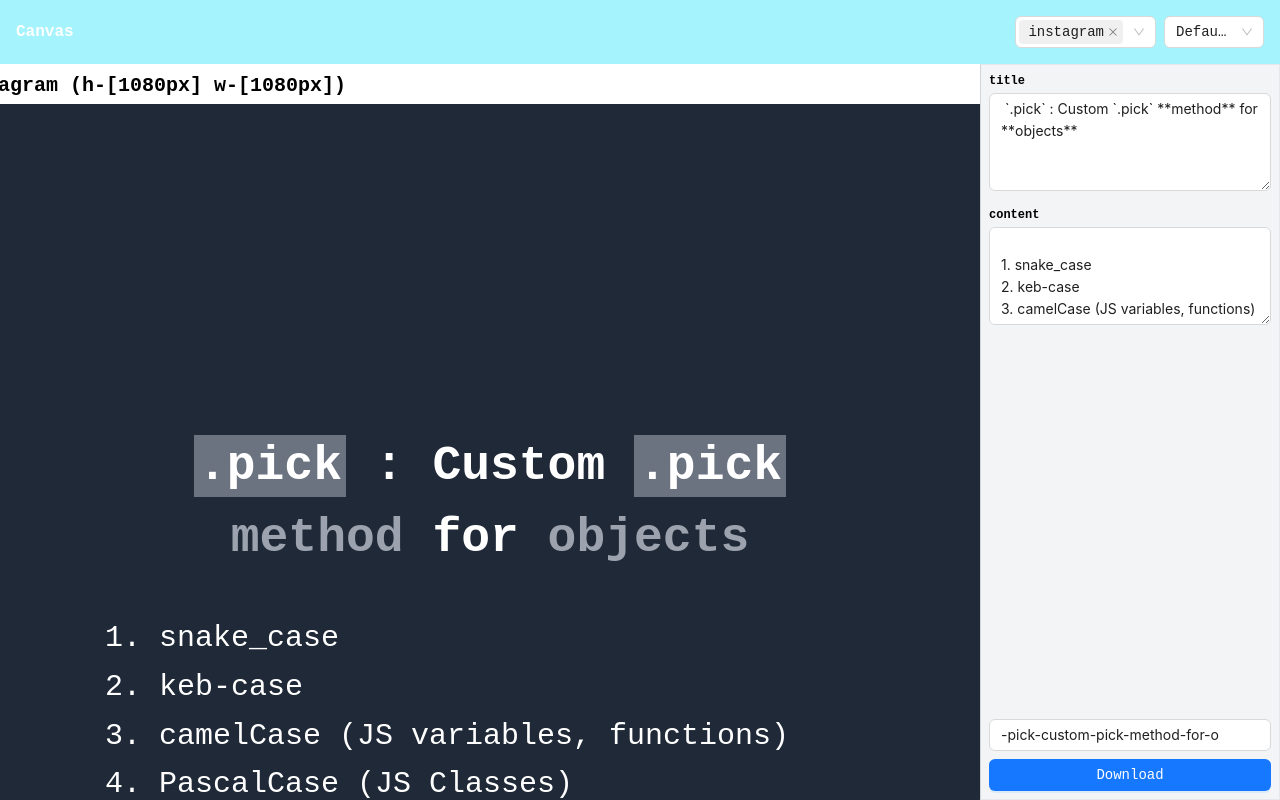
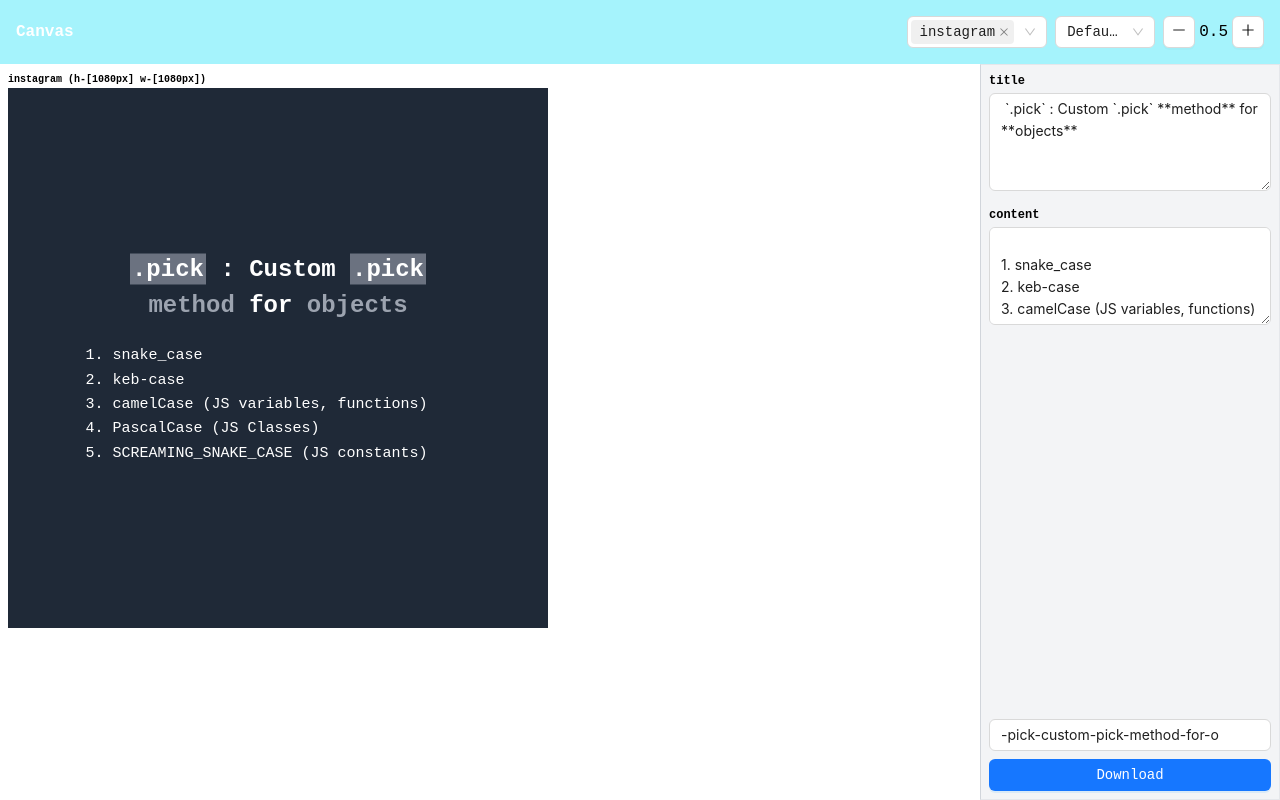
Before and after one commit to 318097/canvas, a React (Create React App) app: page / in a window 1280 px wide. Built offline with nearby package versions, Linux system fonts and the light colour scheme; the HTML template or start-up script is replaced by a standard one.

Commit message:
Add: Zoom level

```diff
--- a/src/components/Raw/Canvas.js
+++ b/src/components/Raw/Canvas.js
@@ -15,14 +15,20 @@ const Canvas = ({
   templates,
   localProperties,
   globalProperties,
+  zoomLevel,
 }) => {
   const grouppedTemplates = Object.entries(_.groupBy(templates, "groupId"));
 
-  const containerClasses = `flex flex-col items-start gap-1 mb-12`;
+  const zoomTransitionClasses = `transition-all duration-500 ease-in-out`;
+  const cardContainerClasses = `flex flex-col items-start gap-1 ${zoomTransitionClasses}`;
+  const cardContainerStyles = {
+    transform: `scale(${zoomLevel})`,
+    transformOrigin: "0% 0%",
+  };
 
   return (
     <div
-      className="p-2 bg-white grow h-full overflow-auto flex flex-col items-center max-w-full"
+      className="p-2 bg-white grow h-full overflow-auto flex flex-wrap gap-8 items-start max-w-full"
       ref={canvasContainerRef}
     >
       {grouppedTemplates.map(([groupId, templates], idx) => {
@@ -34,24 +40,52 @@ const Canvas = ({
           localProperties,
           globalProperties,
         };
+
         if (groupId === "none") {
           return templates.map((template) => {
             const { platform, className } = template;
+            const scalingContainerStyles = {
+              width: `${template.containerWidth * zoomLevel}px`,
+              height: `${template.containerHeight * zoomLevel + 40}px`,
+            };
             return (
-              <div className={containerClasses} key={idx}>
-                <Title platform={platform} className={className} />
+              <div
+                key={idx}
+                style={scalingContainerStyles}
+                className={zoomTransitionClasses}
+              >
+                <div
+                  className={cardContainerClasses}
+                  style={cardContainerStyles}
+                >
+                  <Title
+                    platform={platform}
+                    className={className}
+                    containerWidth={template.containerWidth}
+                  />
                   <Card template={template} {...cardProps} />
+                </div>
               </div>
             );
           });
         } else {
           const { containerWidth, className, platform } = templates[0];
+          const scalingContainerStyles = {
+            width: `${templates[0].containerWidth * zoomLevel}px`,
+            height: `${templates[0].containerHeight * zoomLevel + 40}px`,
+          };
           return (
-            <div className={containerClasses} key={idx}>
+            <div
+              key={idx}
+              style={scalingContainerStyles}
+              className={zoomTransitionClasses}
+            >
+              <div className={cardContainerClasses} style={cardContainerStyles}>
                 <Title
                   platform={platform}
                   className={className}
                   templates={templates}
+                  containerWidth={templates[0].containerWidth}
                 />
                 <div
                   className={`bg-gray-200 border p-[10px]`}
@@ -70,6 +104,7 @@ const Canvas = ({
                   </Carousel>
                 </div>
               </div>
+            </div>
           );
         }
       })}
@@ -77,13 +112,16 @@ const Canvas = ({
   );
 };
 
-const Title = ({ platform, className, templates }) => (
-  <div className="flex items-center justify-between w-full">
-    <h1 className="text-xl font-bold">
+const Title = ({ platform, className, templates, containerWidth }) => (
+  <div
+    className="flex items-center justify-between w-full"
+    style={{ width: `${containerWidth}px` }}
+  >
+    <h1 className="text-xl font-bold grow w-full">
       {platform} ({className})
     </h1>
     {!!templates && (
-      <div className="text-sm">{`Total ${templates.length}`}</div>
+      <div className="text-sm shrink-0">{`Total ${templates.length}`}</div>
     )}
   </div>
 );
--- a/src/components/Raw/Header.js
+++ b/src/components/Raw/Header.js
@@ -1,13 +1,16 @@
 import React from "react";
-import { Select } from "antd";
+import { Button, Select } from "antd";
 import { POST_VARIANTS } from "./config";
 import { generateTemplate } from "./helpers";
+import { MinusOutlined, PlusOutlined } from "@ant-design/icons";
 
 const Header = ({
   selectedTemplates,
   setSelectedTemplates,
   postVariant,
   setPostVariant,
+  setZoomLevel,
+  zoomLevel,
 }) => {
   return (
     <header className="flex items-center justify-between w-full p-4 bg-cyan-200">
@@ -30,6 +33,21 @@ const Header = ({
           value={postVariant}
           onChange={setPostVariant}
         />
+        <div className="flex items-center gap-1">
+          <Button
+            icon={<MinusOutlined />}
+            onClick={() =>
+              setZoomLevel((p) => Math.round((Number(p) - 0.1) * 10) / 10)
+            }
+          />
+          {zoomLevel}
+          <Button
+            icon={<PlusOutlined />}
+            onClick={() =>
+              setZoomLevel((p) => Math.round((Number(p) + 0.1) * 10) / 10)
+            }
+          />
+        </div>
       </div>
     </header>
   );
--- a/src/components/Raw/Raw.js
+++ b/src/components/Raw/Raw.js
@@ -25,6 +25,7 @@ const Raw = () => {
   const [selectedTemplates, setSelectedTemplates] = useState(["instagram"]);
   const [postVariant, setPostVariant] = useState("default");
   const [filename, setFilename] = useState("");
+  const [zoomLevel, setZoomLevel] = useState(0.5);
 
   const isGlobal = propertyType === "global";
   const templateRef = useRef({});
@@ -46,7 +47,7 @@ const Raw = () => {
   }, [selectedTemplates]);
 
   useEffect(() => {
-    parseDataForTheme();
+    parseDataForVariant();
   }, [postVariant]);
 
   useEffect(() => {
@@ -93,7 +94,7 @@ const Raw = () => {
     );
   }, [data]);
 
-  const parseDataForTheme = () => {
+  const parseDataForVariant = () => {
     const platform = "instagram";
     if (postVariant === "listicle") {
       const content = data.content.trim().split("\n");
@@ -124,7 +125,7 @@ const Raw = () => {
       setData((prev) => ({ ...prev, ...contentBreakdownObj }));
       setTemplates(pages);
     } else {
-      // setTemplates(generateTemplate(platform));
+      setTemplates(generateTemplate(selectedTemplates));
     }
   };
 
@@ -145,7 +146,9 @@ const Raw = () => {
         })
         .then((dataUrl) => {
           const link = document.createElement("a");
-          link.download = `[${new Date().getTime()}] ${idx}.${filename}.png`;
+          link.download = `[${new Date().getTime()}] ${
+            idx ? `${idx}.` : ""
+          }${filename}.png`;
           link.href = dataUrl;
           link.click();
         })
@@ -227,6 +230,8 @@ const Raw = () => {
     setSelectedTemplates,
     postVariant,
     setPostVariant,
+    zoomLevel,
+    setZoomLevel,
   };
 
   const canvasProps = {
@@ -238,6 +243,7 @@ const Raw = () => {
     templates,
     localProperties,
     globalProperties,
+    zoomLevel,
   };
 
   const sidebarProps = {
--- a/src/components/Raw/helpers.js
+++ b/src/components/Raw/helpers.js
@@ -39,14 +39,7 @@ const generateTemplate = (platforms, keys) => {
   platforms = [].concat(platforms);
   const { title = "title", content = "content", groupId = "none" } = keys || {};
 
-  const TEMPLATES = [
-    {
-      platform: "instagram",
-      groupId: groupId,
-      containerWidth: 1080,
-      containerHeight: 1080,
-      className: `h-[1080px] w-[1080px]`,
-      layout: [
+  const layout = [
     {
       type: "text",
       key: title,
@@ -58,7 +51,24 @@ const generateTemplate = (platforms, keys) => {
       key: content,
       className: "leading-relaxed",
     },
-      ],
+  ];
+
+  const TEMPLATES = [
+    {
+      platform: "instagram",
+      groupId: groupId,
+      containerWidth: 1080,
+      containerHeight: 1080,
+      className: `h-[1080px] w-[1080px]`,
+      layout,
+    },
+    {
+      platform: "instagram_story",
+      groupId: groupId,
+      containerWidth: 1080,
+      containerHeight: 1920,
+      className: `h-[1920px] w-[1080px]`,
+      layout,
     },
     {
       platform: "twitter",
@@ -66,18 +76,31 @@ const generateTemplate = (platforms, keys) => {
       containerWidth: 1200,
       containerHeight: 675,
       className: `h-[675px] w-[1200px]`,
-      layout: [
-        {
-          type: "text",
-          key: title,
-          className: "leading-normal",
+      layout,
     },
     {
-          type: "text",
-          key: content,
-          className: "leading-relaxed",
+      platform: "facebook_post",
+      groupId: groupId,
+      containerWidth: 1200,
+      containerHeight: 630,
+      className: `h-[630px] w-[1200px]`,
+      layout,
     },
-      ],
+    {
+      platform: "linkedin_post",
+      groupId: groupId,
+      containerWidth: 1200,
+      containerHeight: 627,
+      className: `h-[627px] w-[1200px]`,
+      layout,
+    },
+    {
+      platform: "youtube_cover",
+      groupId: groupId,
+      containerWidth: 2560,
+      containerHeight: 1440,
+      className: `h-[1440px] w-[2560px]`,
+      layout,
     },
   ];
 
```
Lines whose indentation alone changed are shown as unchanged.
